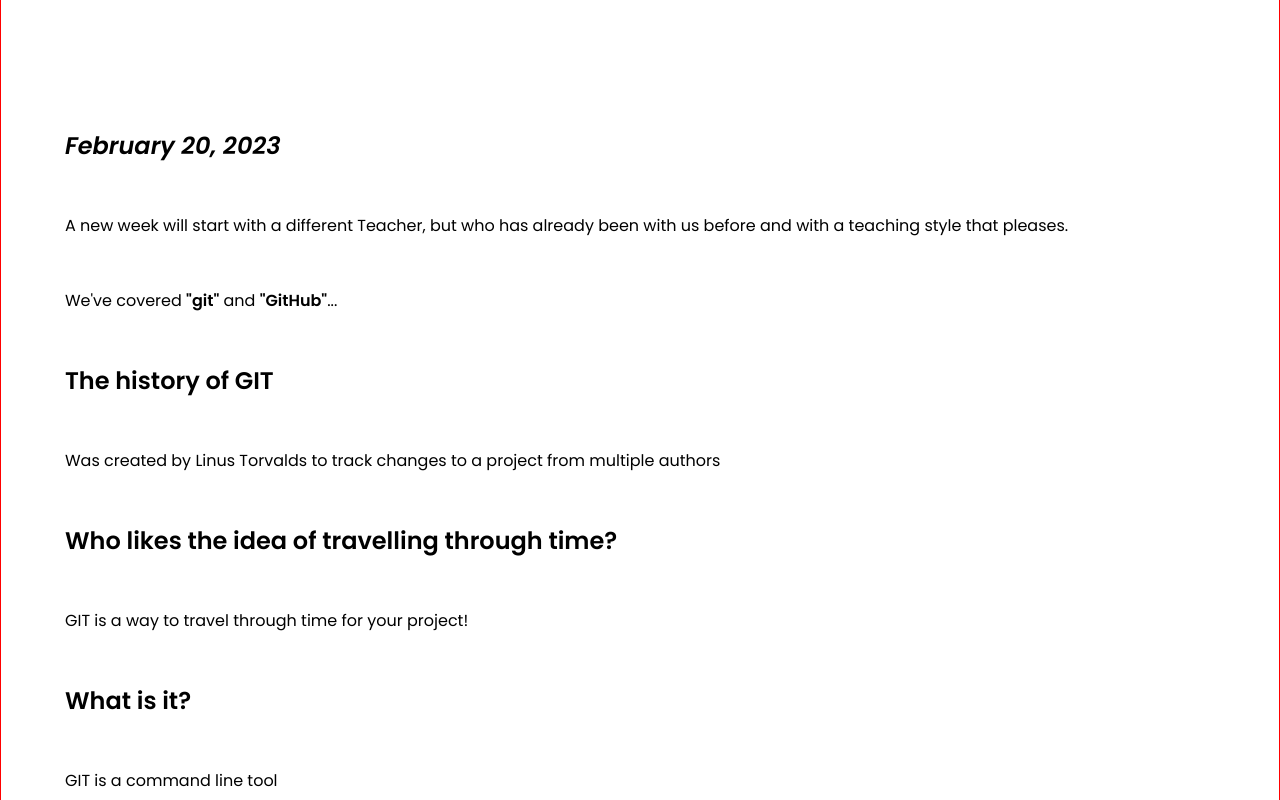
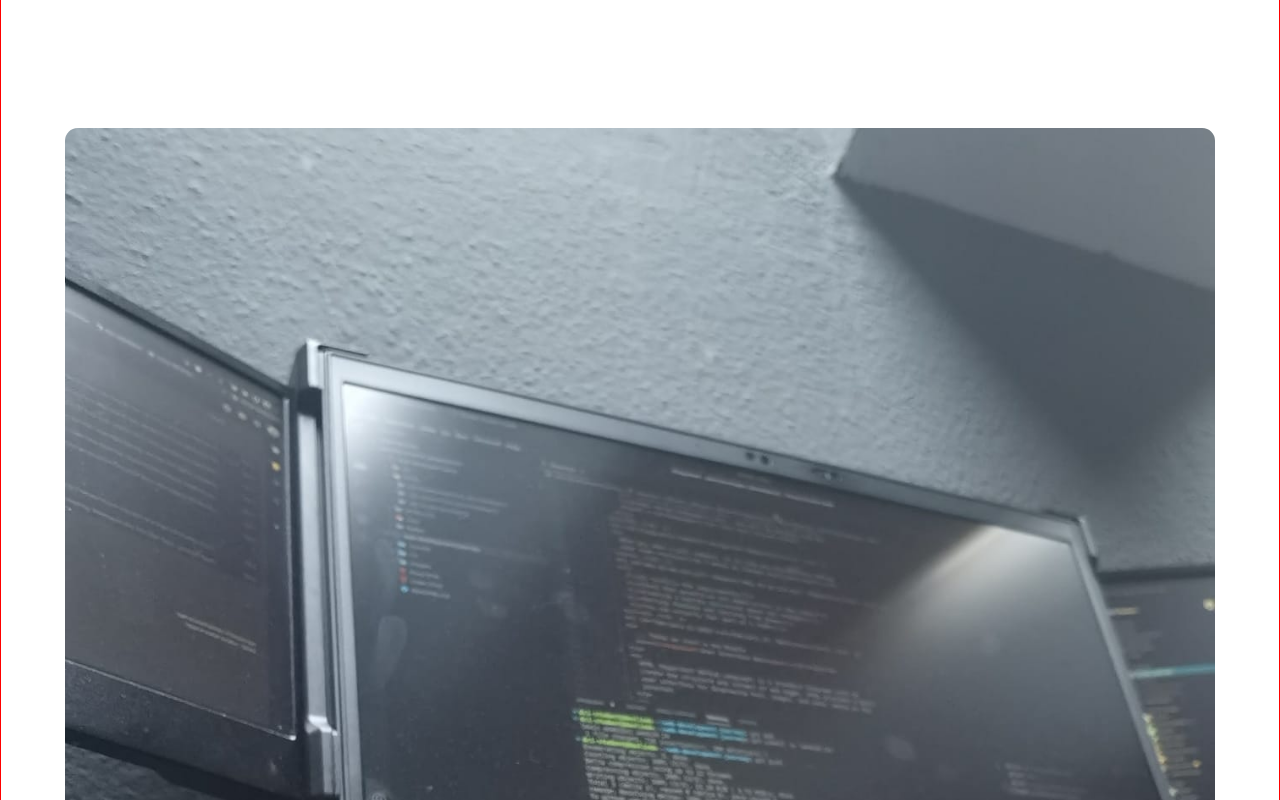
Before and after one commit to Deobap73/web-development-journey, a plain HTML site: page blog.html in a window 1280 px wide. Shown: the part 9860-10660 px from the top of the page. Drawn offline with Linux system fonts and the light colour scheme.

Commit message:
week20-24

```diff
--- a/blog.html
+++ b/blog.html
@@ -336,6 +336,7 @@
 
         <!-- Post-4 -->
 
+<img src="./Images/Blog_4.png" class="blog-image" alt="" />
         <div class="blog-overview">
           <h1 id="february-20-2023"><em>February 20, 2023</em></h1><br /><br />
           <p>
```
Also changed, not shown: Images/Blog_4.png (added).
